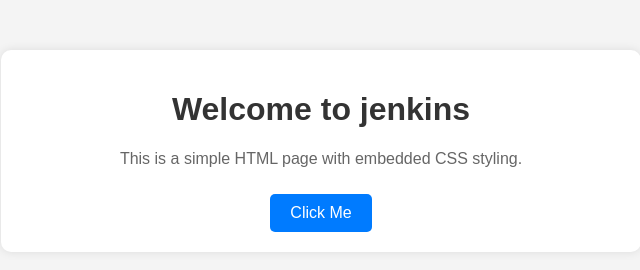
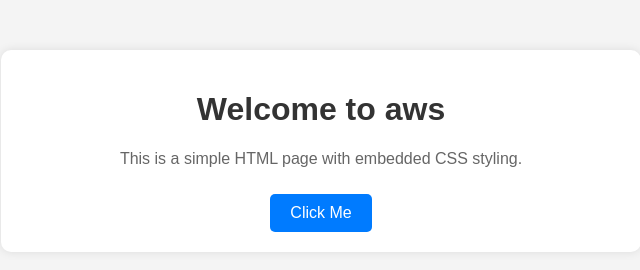
Before and after one commit to mabbugopichand/auto_deploy, a plain HTML site: page index.html in a window 1280 px wide. Shown: the whole page, without its empty margins (319-959 px from the left). Drawn offline with Linux system fonts and the light colour scheme.

Commit message:
Update index.html

```diff
--- a/index.html
+++ b/index.html
@@ -44,7 +44,7 @@
 </head>
 <body>
     <div class="container">
-        <h1>Welcome to jenkins</h1>
+        <h1>Welcome to aws</h1>
         <p>This is a simple HTML page with embedded CSS styling.</p>
         <a href="#" class="button">Click Me</a>
     </div>
```
